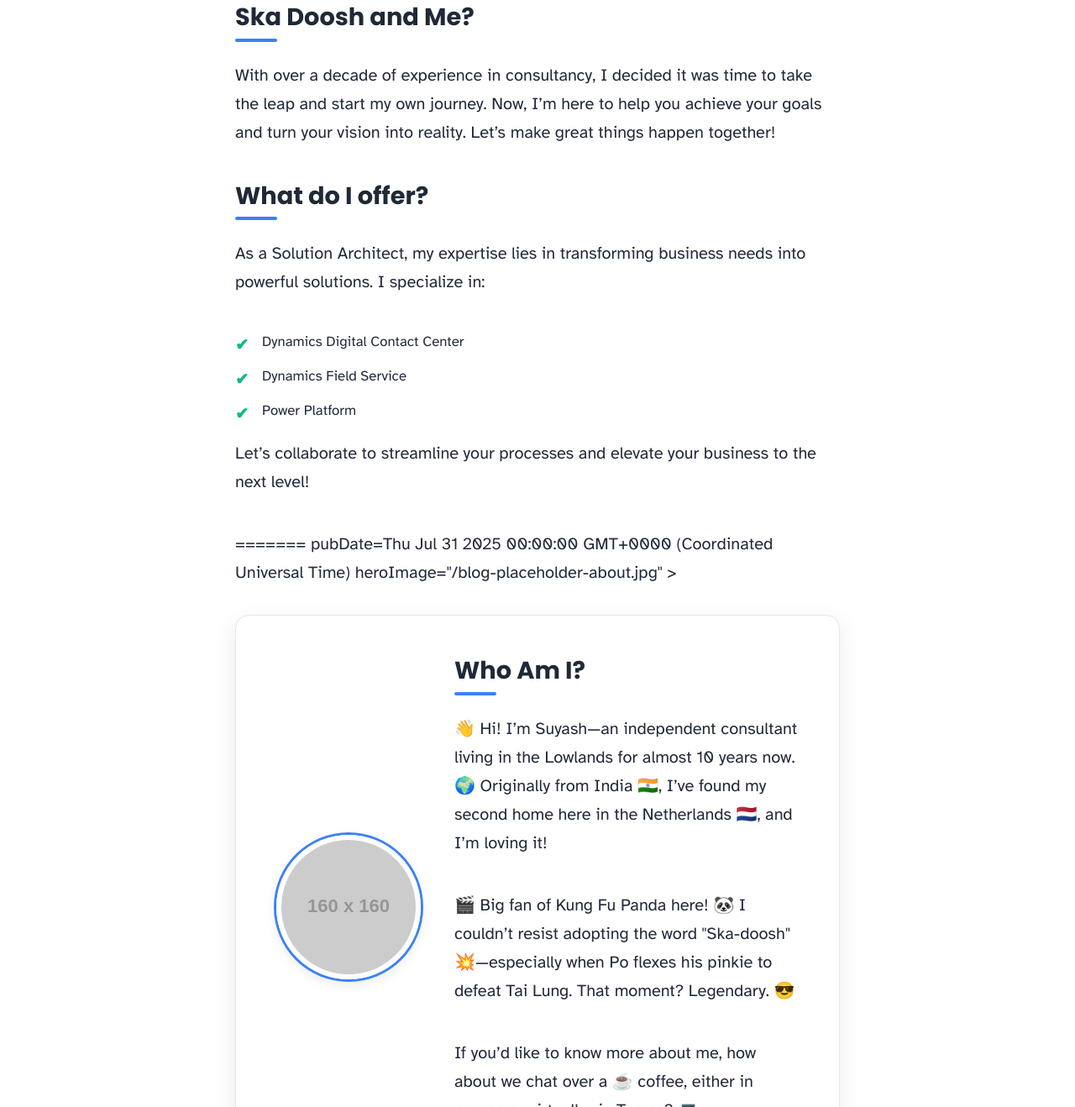
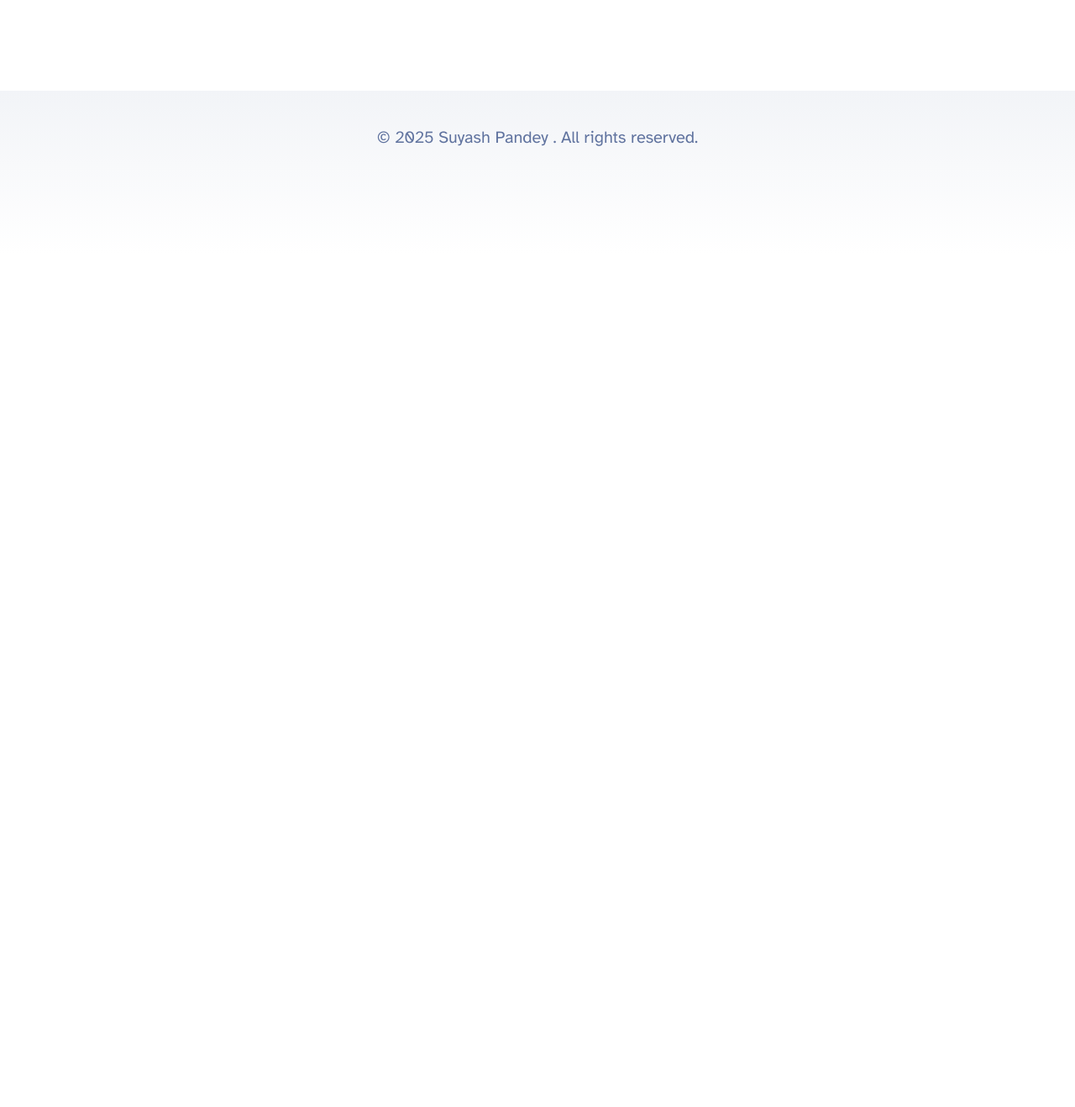
Before and after one commit to suyashp1988/skadoosh-blogs, an Astro site: page /about in a window 1280 px wide. Shown: the part 1482-2800 px from the top of the page at 84% size. After the commit the page ends 1784 px from the top, so only its background shows below. Built offline with nearby package versions, Linux system fonts and the light colour scheme; Astro itself is replaced by a stand-in of ours; placeholder pictures from the web are drawn by us.

Commit message:
Updated Layout

```diff
--- a/src/components/Footer.astro
+++ b/src/components/Footer.astro
@@ -3,7 +3,8 @@ const today = new Date();
 ---
 
 <footer>
-	&copy; {today.getFullYear()} Your name here. All rights reserved.
+	&copy; {today.getFullYear()} Suyash Pandey	. All rights reserved.
+	<!--
 	<div class="social-links">
 		<a href="https://m.webtoo.ls/@astro" target="_blank">
 			<span class="sr-only">Follow Astro on Mastodon</span>
@@ -38,6 +39,7 @@ const today = new Date();
 			>
 		</a>
 	</div>
+	-->
 </footer>
 <style>
 	footer {
--- a/src/consts.ts
+++ b/src/consts.ts
@@ -1,5 +1,5 @@
 // Place any global data in this file.
 // You can import this data from anywhere in your site by using the `import` keyword.
 
-export const SITE_TITLE = "Astro Blog";
+export const SITE_TITLE = "Ska Doosh";
 export const SITE_DESCRIPTION = "Welcome to my website!";
--- a/src/pages/about.astro
+++ b/src/pages/about.astro
@@ -5,9 +5,8 @@ import Layout from '../layouts/BlogPost.astro';
 <Layout
 	title="About Me"
 	description="Learn more about Suyash Pandey, the independent consultant behind Skadoosh."
-<<<<<<< HEAD
 	pubDate={new Date()}
-	heroImage="/blog-placeholder-about.jpg"
+	heroImage=""
 >
 	<style>
 		.about-section {
@@ -44,11 +43,13 @@ import Layout from '../layouts/BlogPost.astro';
 	</style>
 
 	<div class="about-section">
+    <!--
 		<img
 			src="https://placehold.co/150x150/E2E8F0/4A5568?text=Your+Photo"
 			alt="A picture of Suyash Pandey"
 			class="profile-pic"
 		/>
+        -->
 		<div class="about-text">
 			<h2>Who Am I?</h2>
 			<p>
@@ -81,170 +82,4 @@ import Layout from '../layouts/BlogPost.astro';
 		Let’s collaborate to streamline your processes and elevate your business to the next level!
 	</p>
 
-=======
-	pubDate={new Date('2025-07-31')}
-	heroImage="/blog-placeholder-about.jpg"
->
-    <!-- Styles for the modern design -->
-    <style>
-        :root {
-            --primary-color: #3B82F6; /* A nice, modern blue */
-            --text-color: #374151; /* Dark gray for readability */
-            --heading-color: #1F2937; /* Even darker for headings */
-            --background-color: #F9FAFB; /* Very light gray background */
-            --card-background: #FFFFFF;
-            --success-color: #10B981; /* Green for checkmarks */
-            --border-color: #E5E7EB;
-        }
-
-        /* The main container for the content, styled as a card */
-        .about-me-container {
-            max-width: 800px;
-            width: 100%;
-            margin: 2rem auto; /* Added margin for spacing within the layout */
-            background-color: var(--card-background);
-            border-radius: 16px;
-            box-shadow: 0 8px 30px rgba(0, 0, 0, 0.08);
-            padding: 3rem;
-            border: 1px solid var(--border-color);
-            box-sizing: border-box;
-        }
-
-		.about-section {
-			display: flex;
-			align-items: center;
-			gap: 2.5rem;
-			margin-bottom: 3rem;
-			flex-wrap: wrap;
-		}
-
-		.profile-pic {
-			width: 160px;
-			height: 160px;
-			border-radius: 50%;
-			object-fit: cover;
-			flex-shrink: 0;
-			margin: 0 auto;
-            border: 6px solid var(--card-background);
-            box-shadow: 0 0 0 3px var(--primary-color), 0 5px 15px rgba(0,0,0,0.1);
-		}
-
-		.about-text {
-			flex: 1;
-			min-width: 300px;
-		}
-
-		h2 {
-            font-family: 'Poppins', sans-serif; /* Ensuring headings use the Poppins font */
-            font-size: 1.8rem;
-			font-weight: 700;
-            color: var(--heading-color);
-			margin-top: 0;
-            margin-bottom: 1.5rem;
-            position: relative;
-            padding-bottom: 0.75rem;
-		}
-
-        h2::after {
-            content: '';
-            position: absolute;
-            bottom: 0;
-            left: 0;
-            width: 50px;
-            height: 4px;
-            background: var(--primary-color);
-            border-radius: 2px;
-        }
-
-        ul {
-            list-style: none;
-            padding-left: 0;
-        }
-
-        ul li {
-            padding-left: 2rem;
-            position: relative;
-            margin-bottom: 0.75rem;
-            font-size: 1.05rem;
-            font-weight: 500;
-        }
-
-        ul li::before {
-            content: '✔';
-            position: absolute;
-            left: 0;
-            top: 2px;
-            color: var(--success-color);
-            font-weight: bold;
-            font-size: 1.2rem;
-        }
-
-		/* Responsive adjustments */
-        @media (max-width: 768px) {
-            .about-me-container {
-                padding: 2rem;
-                margin: 1rem auto;
-            }
-            .about-section {
-                flex-direction: column;
-                align-items: center;
-				text-align: center;
-                gap: 2rem;
-            }
-            h2 {
-                text-align: center;
-            }
-            h2::after {
-                left: 50%;
-                transform: translateX(-50%);
-            }
-        }
-	</style>
-    <!-- Google Font Import -->
-    <link rel="preconnect" href="https://fonts.googleapis.com">
-    <link rel="preconnect" href="https://fonts.gstatic.com" crossorigin>
-    <link href="https://fonts.googleapis.com/css2?family=Poppins:wght@400;600;700&display=swap" rel="stylesheet">
-
-
-    <!-- Page Content -->
-    <div class="about-me-container">
-        <div class="about-section">
-            <img
-                src="https://placehold.co/160x160/E2E8F0/4A5568?text=Your+Photo"
-                alt="A picture of Suyash Pandey"
-                class="profile-pic"
-            />
-            <div class="about-text">
-                <h2>Who Am I?</h2>
-                <p>
-                    👋 Hi! I’m Suyash—an independent consultant living in the Lowlands for almost 10 years now. 🌍 Originally from India 🇮🇳, I’ve found my second home here in the Netherlands 🇳🇱, and I’m loving it!
-                </p>
-                <p>
-                    🎬 Big fan of Kung Fu Panda here! 🐼 I couldn’t resist adopting the word "Ska-doosh" 💥—especially when Po flexes his pinkie to defeat Tai Lung. That moment? Legendary. 😎
-                </p>
-                <p>
-                    If you’d like to know more about me, how about we chat over a ☕ coffee, either in person or virtually via Teams? 💻
-                </p>
-            </div>
-        </div>
-
-        <h2>Ska Doosh and Me?</h2>
-        <p>
-            With over a decade of experience in consultancy, I decided it was time to take the leap and start my own journey. Now, I’m here to help you achieve your goals and turn your vision into reality. Let’s make great things happen together!
-        </p>
-
-        <h2>What do I offer?</h2>
-        <p>
-            As a Solution Architect, my expertise lies in transforming business needs into powerful solutions. I specialize in:
-        </p>
-        <ul>
-            <li>Dynamics Digital Contact Center</li>
-            <li>Dynamics Field Service</li>
-            <li>Power Platform</li>
-        </ul>
-        <p>
-            Let’s collaborate to streamline your processes and elevate your business to the next level!
-        </p>
-    </div>
->>>>>>> 234876cc25e2d823689494caf24489c3f79bdca4
 </Layout>
```
Also changed, not shown: src/components/Header.astro (+7 -0 lines).
